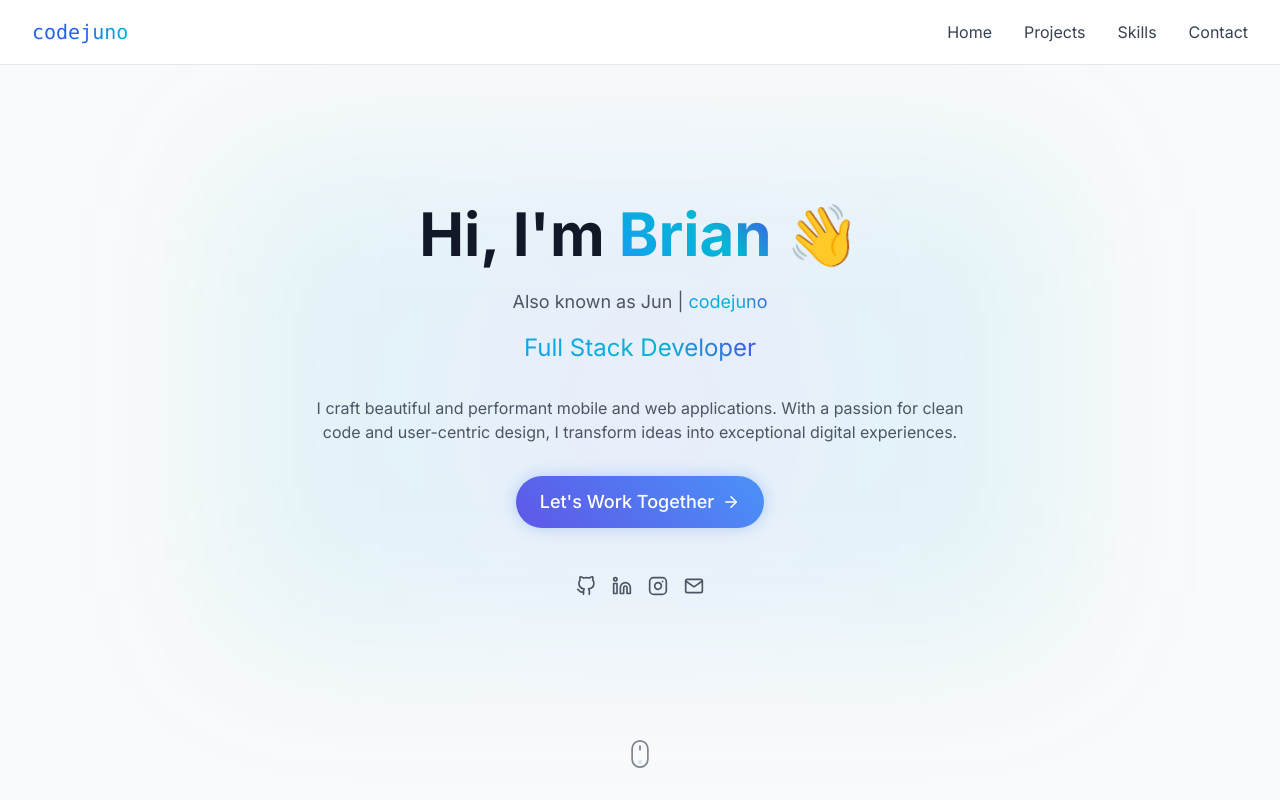
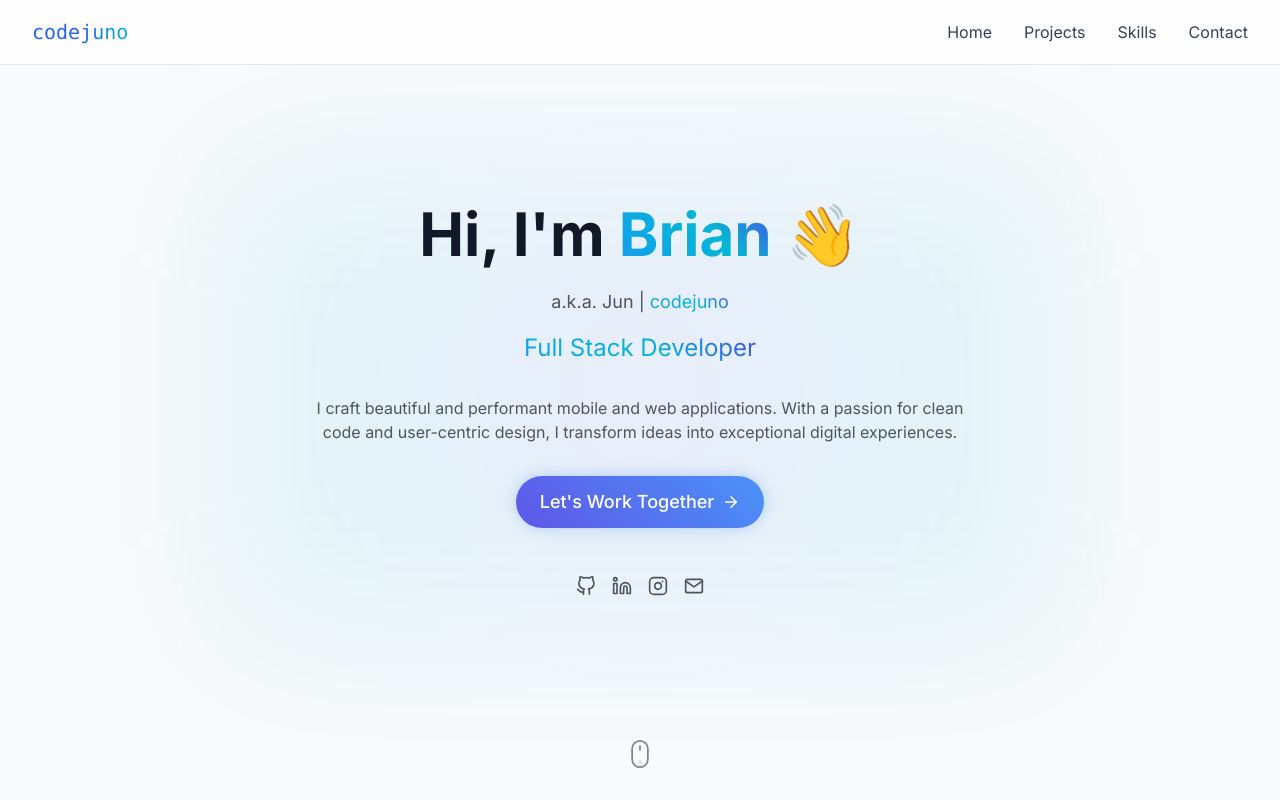
Before and after one commit to code-juno/code-juno-web, a Next.js app: page / in a window 1280 px wide. Shown: the top 800 px of the page. Built offline with nearby package versions, Linux system fonts and the light colour scheme.

Commit message:
hero section improvement

```diff
--- a/app/components/sections/HeroSection.tsx
+++ b/app/components/sections/HeroSection.tsx
@@ -48,7 +48,7 @@ export default function HeroSection() {
             <p
               className={`${styles.heroText} text-lg text-gray-600 dark:text-gray-400 mb-4`}
             >
-              Also known as {PERSONAL_INFO.ALIAS} |{" "}
+              a.k.a. {PERSONAL_INFO.ALIAS} |{" "}
               <span className={styles.gradientText}>
                 {PERSONAL_INFO.HANDLE}
               </span>
```
